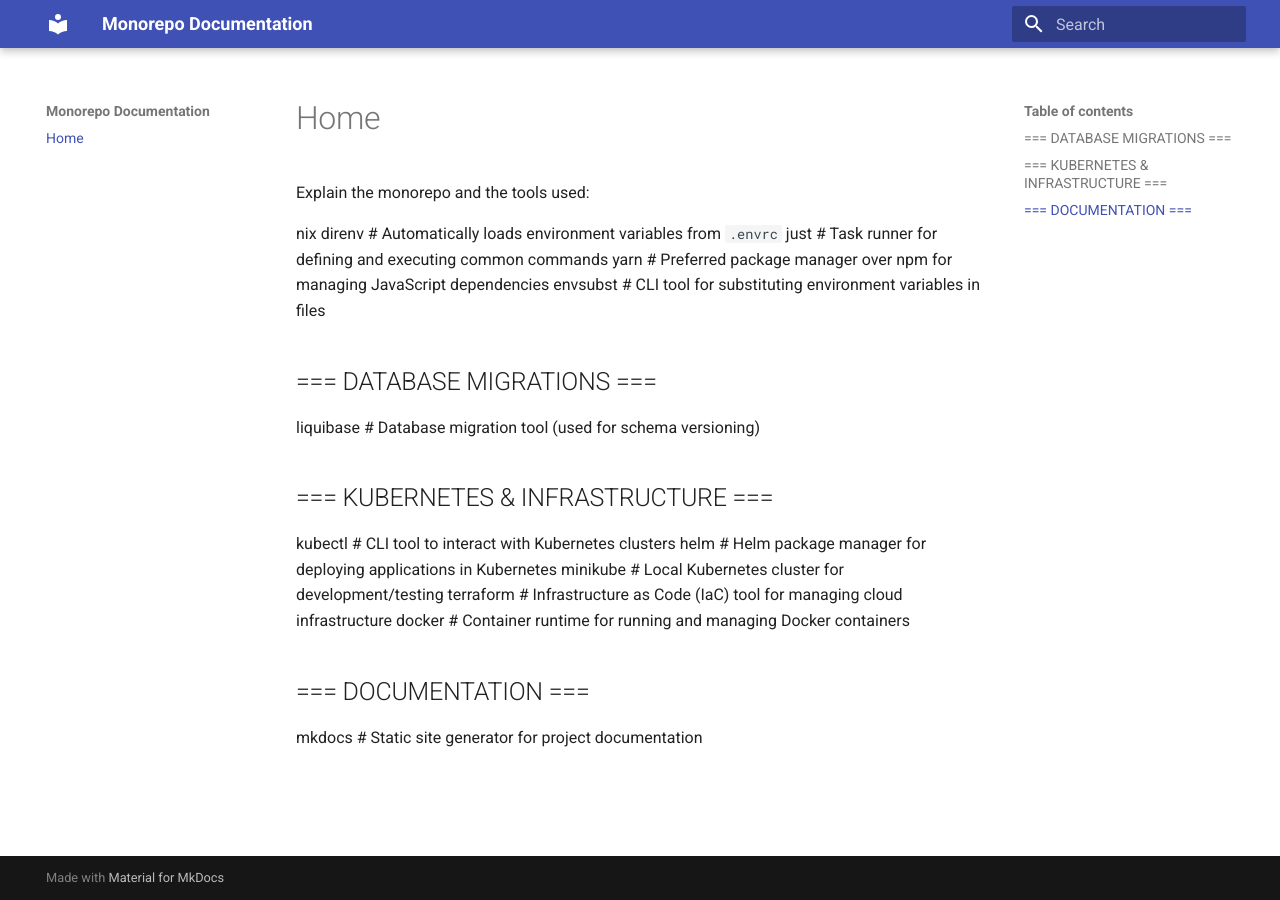
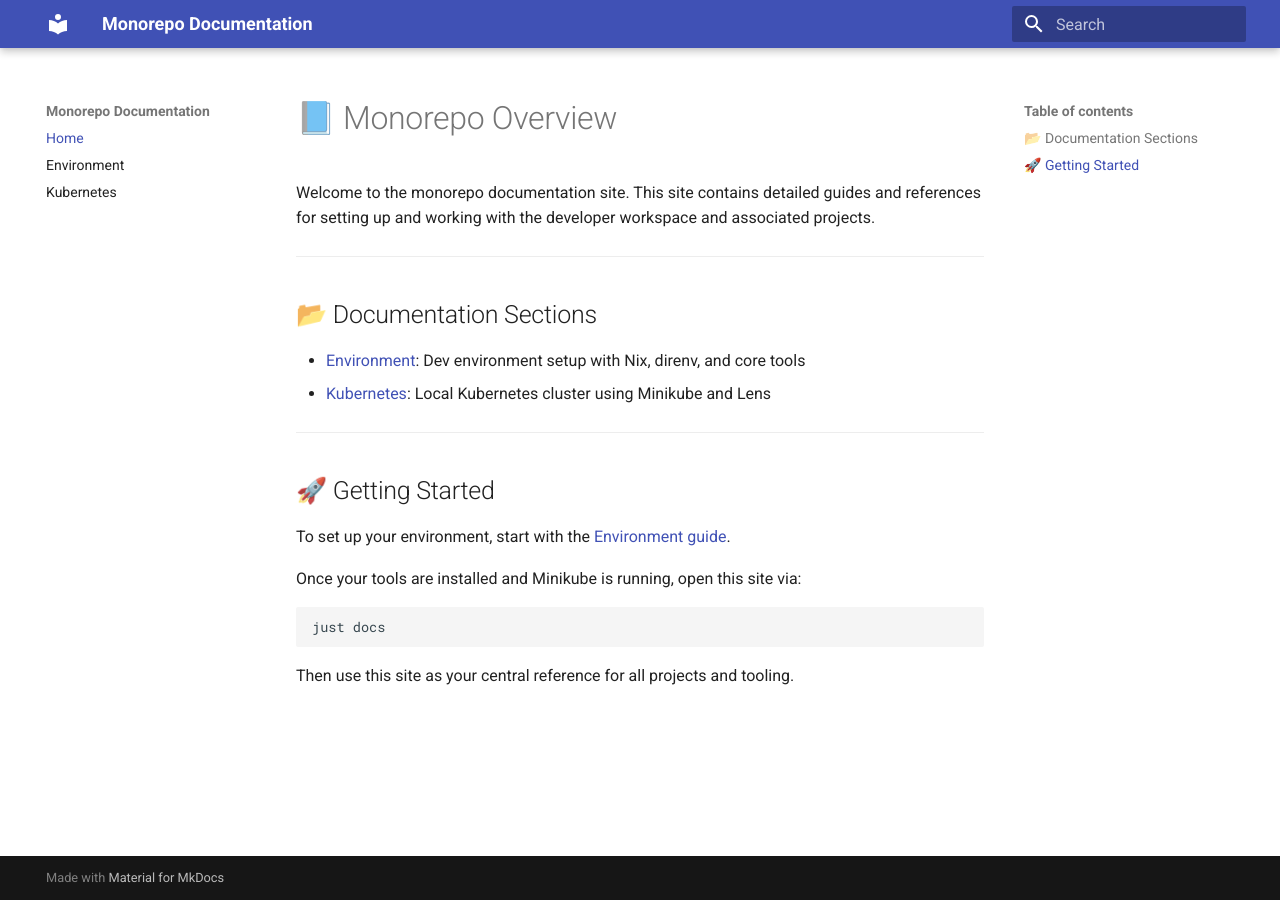
Before and after one commit to ArchiCain/software-dev-ecosystem, an MkDocs documentation site: the page built from docs/index.md, in a window 1280 px wide. Built offline with MkDocs 1.6.1 and Material for MkDocs 9.7.7, drawn with Linux system fonts in a browser that asks for light colours.

Commit message:
k8s base

```diff
--- a/docs/index.md
+++ b/docs/index.md
@@ -1,20 +1,22 @@
-Explain the monorepo and the tools used:
+# 📘 Monorepo Overview
 
-nix
-direnv  # Automatically loads environment variables from `.envrc`
-just    # Task runner for defining and executing common commands
-yarn    # Preferred package manager over npm for managing JavaScript dependencies
-envsubst  # CLI tool for substituting environment variables in files
+Welcome to the monorepo documentation site. This site contains detailed guides and references for setting up and working with the developer workspace and associated projects.
 
-## === DATABASE MIGRATIONS === ##
-liquibase  # Database migration tool (used for schema versioning)
+---
 
-## === KUBERNETES & INFRASTRUCTURE === ##
-kubectl  # CLI tool to interact with Kubernetes clusters
-helm  # Helm package manager for deploying applications in Kubernetes
-minikube  # Local Kubernetes cluster for development/testing
-terraform  # Infrastructure as Code (IaC) tool for managing cloud infrastructure
-docker  # Container runtime for running and managing Docker containers
+## 📂 Documentation Sections
 
-## === DOCUMENTATION === ##
-mkdocs  # Static site generator for project documentation
+- [Environment](environment.md): Dev environment setup with Nix, direnv, and core tools
+- [Kubernetes](kubernetes.md): Local Kubernetes cluster using Minikube and Lens
+
+---
+
+## 🚀 Getting Started
+
+To set up your environment, start with the [Environment guide](environment.md).
+
+Once your tools are installed and Minikube is running, open this site via:
+
+    just docs
+
+Then use this site as your central reference for all projects and tooling.
--- a/mkdocs.yaml
+++ b/mkdocs.yaml
@@ -4,3 +4,5 @@
 
 nav:
   - Home: index.md
+  - Environment: environment.md
+  - Kubernetes: kubernetes.md
```
Also changed, not shown: README.md (+40 -42 lines), docs/environment.md (added, +43 -0 lines), docs/kubernetes.md (added, +79 -0 lines), 3 other files.
